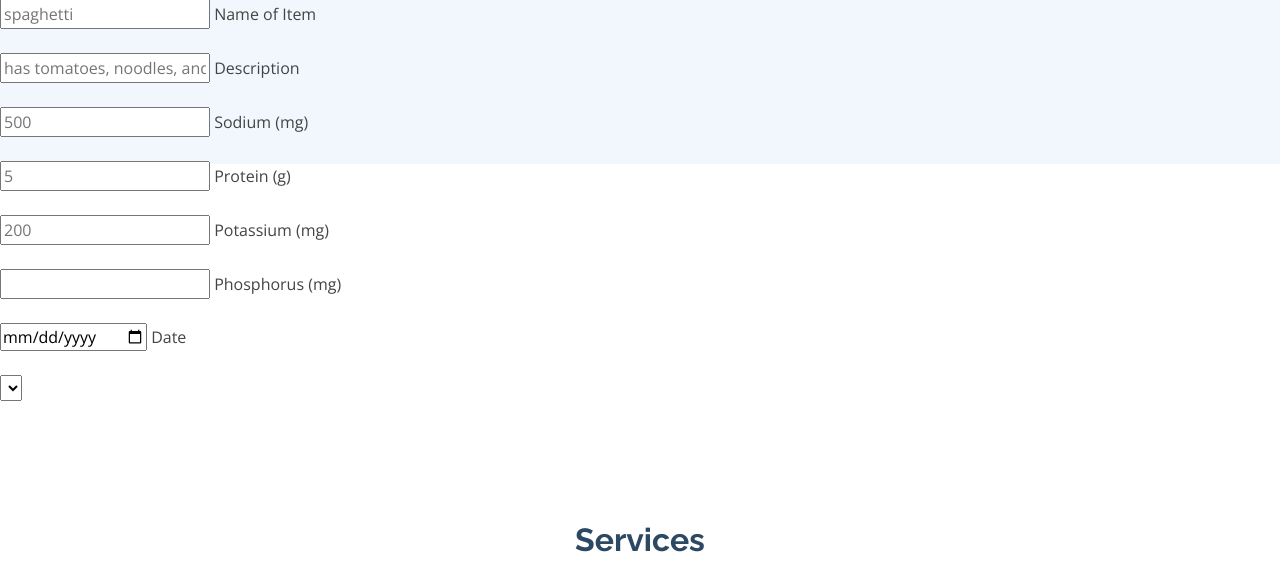
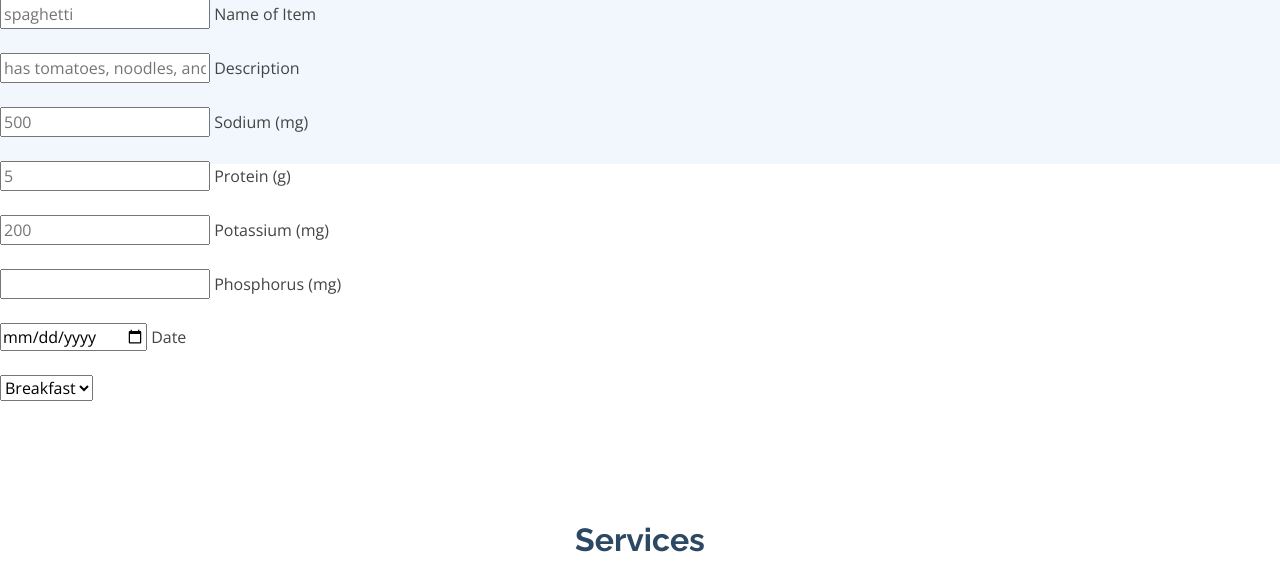
Before and after one commit to chase-rindlisbacher/Intex2022, a Django app: page /myfoodjournal/ in a window 1280 px wide. Shown: the part 476-1041 px from the top of the page. Run offline with Django 4.2, Linux system fonts and the light colour scheme; lists and menus that the app fills with data are empty; some libraries are stand-ins or nearby versions.

Commit message:
food journal

```diff
--- a/kidneyfoundation/templates/client_app/myfoodjournal.html
+++ b/kidneyfoundation/templates/client_app/myfoodjournal.html
@@ -110,8 +110,12 @@
                     <div>
                       <i></i>
                       <div>
-                        <select>
-                          <option></option>
+                        <label for='eating_time'>
+                        <select id='eating_time' required>
+                          <option>Breakfast</option>
+                          <option>Lunch</option>
+                          <option>Dinner</option>
+                          <option>Snack</option>
                         </select>
                       </div>
                     </div>
```
